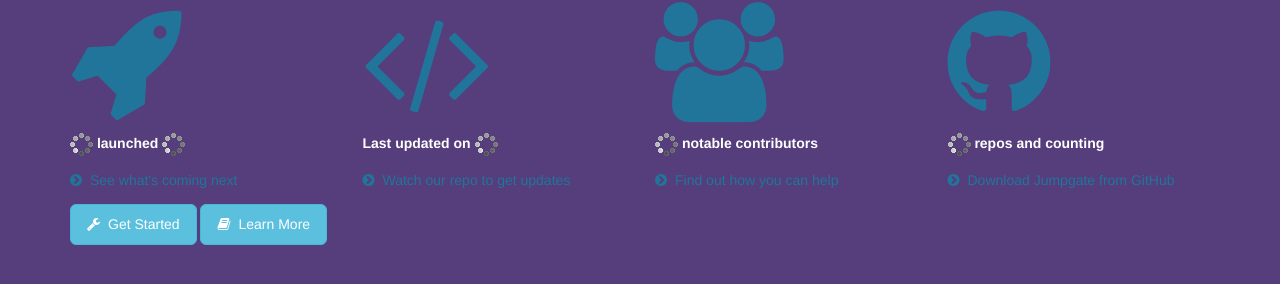
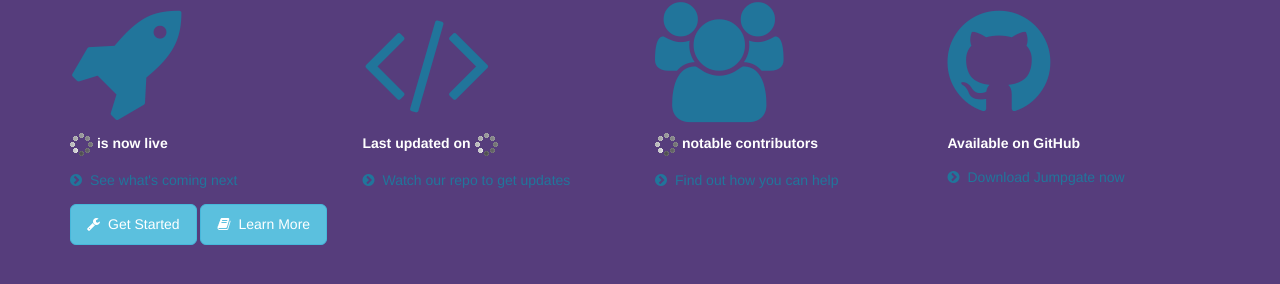
Before and after one commit to softlayer/jumpgate, a Jekyll site: the page built from index.html, in a window 1280 px wide. Shown: the part 356-640 px from the top of the page. Built offline with Jekyll 4.4.1, drawn with Linux system fonts in a browser that asks for light colours.

Commit message:
Wordsmith metric subtitles to fit iPad view

```diff
--- a/index.html
+++ b/index.html
@@ -12,7 +12,7 @@ baseurl: "./"
 
         <div class="col-lg-3 col-md-3">
           <h3><a href="{{ site.milestones }}"><i class="fa fa-rocket fa-5x"></i></a></h3>
-            <p id="mstatus"><b><span id="mtitle"><img src="{{ page.baseurl }}images/spinner.gif" alt="Waiting..."></span> launched <span id="mdate"><img src="{{ page.baseurl }}images/spinner.gif" alt="Waiting..."></span></b></p>
+            <p id="mstatus"><b><span id="mtitle"><img src="{{ page.baseurl }}images/spinner.gif" alt="Waiting..."></span> is now live</b></p>
             <p class="grid-slogan"><a href="{{ site.milestones }}"><i class="fa fa-chevron-circle-right"></i>See what's coming next</a></p>
         </div>
 
@@ -30,8 +30,8 @@ baseurl: "./"
 
         <div class="col-lg-3 col-md-3">
           <h3><a href="{{ site.repo }}"><i class="fa fa-github fa-5x"></i></a></h3>
-            <p id="rstatus"><b><span id="rcount"><img src="{{ page.baseurl }}images/spinner.gif" alt="Waiting..."></span> repos and counting</b></p>
-            <p class="grid-slogan"><a href="{{ site.repo }}"><i class="fa fa-chevron-circle-right"></i>Download {{ site.project }} from GitHub</a></p>
+            <p id="rstatus"><b>Available on GitHub</b></p>
+            <p class="grid-slogan"><a href="{{ site.repo }}"><i class="fa fa-chevron-circle-right"></i>Download {{ site.project }} now</a></p>
         </div>
 
       </div>
```
